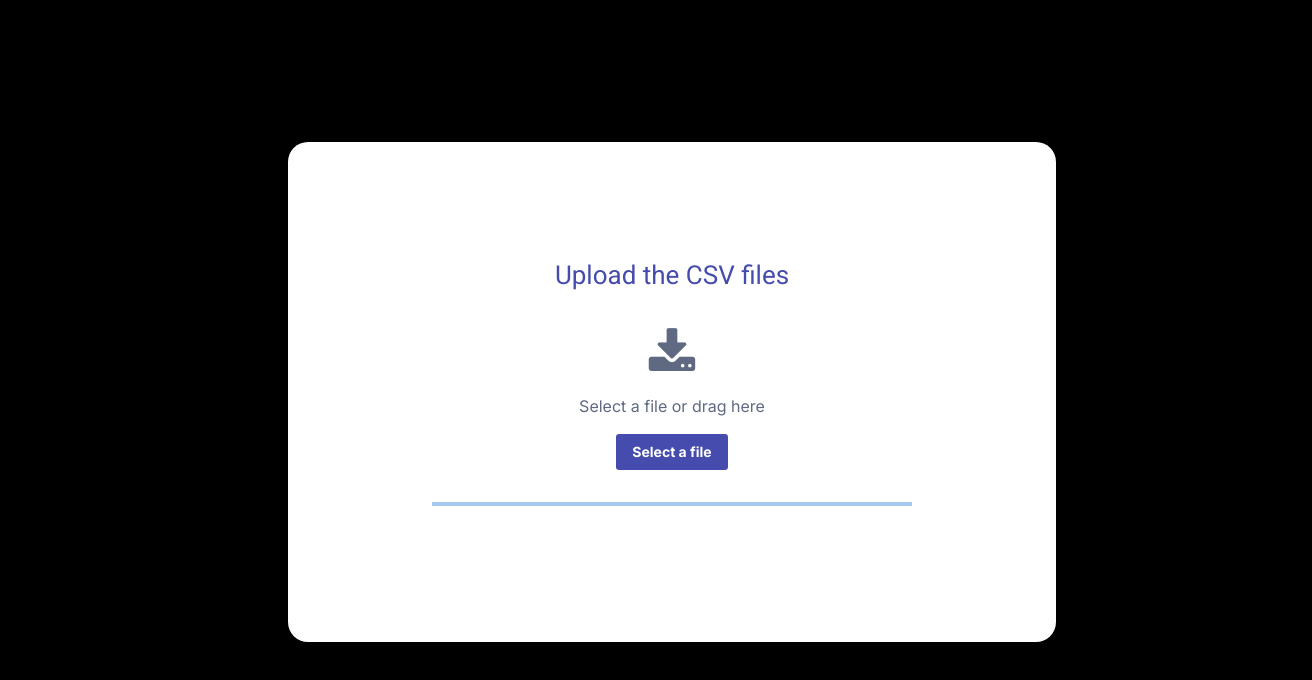
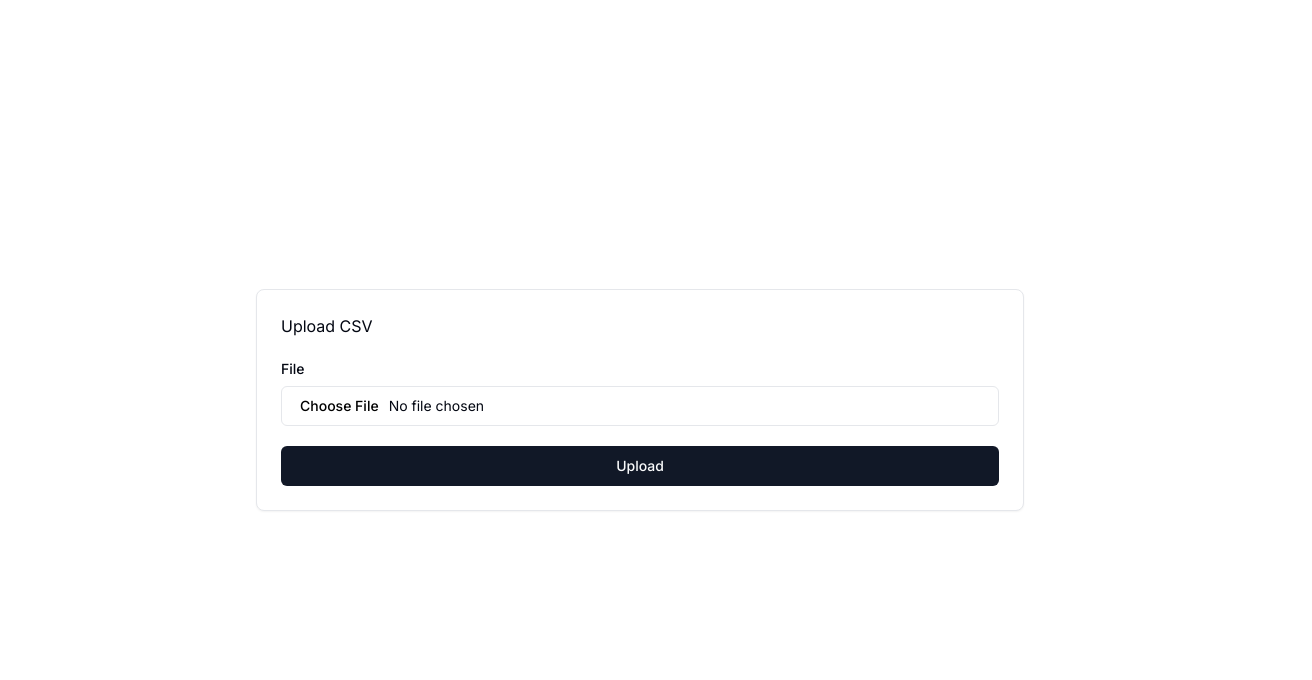
Before and after one commit to neeraj15022001/H2SBuildForBharat, a Next.js app: page /upload in a window 1280 px wide. Shown: the top 680 px of the page, 1312 px wide, since content can reach past the window. Built offline with nearby package versions, Linux system fonts and the light colour scheme.

Commit message:
added upload componnent

```diff
--- a/src/app/upload/page.tsx
+++ b/src/app/upload/page.tsx
@@ -1,110 +1,113 @@
-"use client"
-import React, { useState, useCallback } from "react";
-import LinearProgress from "@mui/material/LinearProgress";
-import { useDropzone } from "react-dropzone";
-import "./styles.css";
+// "use client";
+// import React, { useState, useCallback } from "react";
+// import LinearProgress from "@mui/material/LinearProgress";
+// import { useDropzone } from "react-dropzone";
+// import "./styles.css";
 
-const Upload = () => {
-  const [image, setImage] = useState({});
-  const [progressbar, setProgress] = useState(0);
+// const Upload = () => {
+//   const [image, setImage] = useState({});
+//   const [progressbar, setProgress] = useState(0);
 
-  const onDrop = useCallback((acceptedFiles) => {
-    simulateProgress()
-    console.log(acceptedFiles);
-  }, []);
+//   function simulateProgress() {
+//     var value = 0;
+//     var interval = setInterval(function () {
+//       if (value <= 100) {
+//         setProgress((value) => value + 10);
+//       } else {
+//         clearInterval(interval);
+//         // Reset the progress bar after completion
+//         setTimeout(function () {
+//           setProgress(0);
+//         }, 1000);
+//       }
+//     }, 1000); // Adjust the interval as needed
+//   }
 
-  function simulateProgress() {
-    var value = 0;
-    var interval = setInterval(function () {
-      if (value <= 100) {
-        setProgress(value=> value+10)
+//   const onDrop = useCallback((acceptedFiles) => {
+//     simulateProgress();
+//     console.log(acceptedFiles);
+//   }, []);
 
-      } else {
-        clearInterval(interval);
-        // Reset the progress bar after completion
-        setTimeout(function () {
-            setProgress(0)
+//   const { getRootProps, getInputProps, isDragActive } = useDropzone({ onDrop });
 
-        }, 1000);
-      }
-    }, 1000); // Adjust the interval as needed
-  }
+//   function parseFile(file) {
+//     // ... your existing parseFile function
+//     simulateProgress();
+//   }
 
+//   const uploadFile = () => {
+//     // ... your existing uploadFile function
+//   };
 
+//   return (
+//     <div className="main-container">
+//       <div className="container">
+//         <h2>Upload the CSV files</h2>
 
-  const { getRootProps, getInputProps, isDragActive } = useDropzone({ onDrop });
+//         <div id="file-upload-form" className="uploader">
+//           <div
+//             {...getRootProps()}
+//             id="file-drag"
+//             className={`${isDragActive ? "drag-active" : ""}`}
+//           >
+//             <input
+//               {...getInputProps()}
+//               id="file-upload"
+//               type="file"
+//               name="fileUpload"
+//               accept="image/*"
+//             />
+//             <img id="file-image" src="#" alt="Preview" className="hidden" />
+//             <div id="start">
+//               <i className="fa fa-download" aria-hidden="true"></i>
+//               <div>
+//                 {isDragActive
+//                   ? "Drop the file here"
+//                   : "Select a file or drag here"}
+//               </div>
+//               <div id="notimage" className="hidden">
+//                 Please select an image
+//               </div>
+//               <span id="file-upload-btn" className="btn btn-primary">
+//                 Select a file
+//               </span>
+//             </div>
+//             <div id="response">
+//               <div id="messages"></div>
+//               <div style={{ display: "flex", justifyContent: "center" }}>
+//                 <LinearProgress
+//                   variant="determinate"
+//                   style={{ width: "80%" }}
+//                   value={progressbar}
+//                 />
+//               </div>
+//             </div>
+//           </div>
+//           <button
+//             onClick={uploadFile}
+//             id="Submit_Button"
+//             className="btn btn-primary hidden"
+//           >
+//             Submit
+//           </button>
+//         </div>
+//       </div>
+//     </div>
+//   );
+// };
 
-  function parseFile(file) {
-    // ... your existing parseFile function
-    simulateProgress();
+// export default Upload;
 
-  }
+"use client";
+import { Upload } from "@/components/upload";
+import React from "react";
 
-  const uploadFile = () => {
-    // ... your existing uploadFile function
-  };
-
+const UploadPage = () => {
   return (
-    <div className="main-container">
-
-        <div className="container">
-        <h2>Upload the CSV files</h2>
-
-        <div id="file-upload-form" className="uploader">
-            <div
-            {...getRootProps()}
-            id="file-drag"
-            className={`${
-                isDragActive ? "drag-active" : ""
-            }`}
-            >
-            <input
-                {...getInputProps()}
-                id="file-upload"
-                type="file"
-                name="fileUpload"
-                accept="image/*"
-            />
-            <img
-                id="file-image"
-                src="#"
-                alt="Preview"
-                className="hidden"
-            />
-            <div id="start">
-                <i className="fa fa-download" aria-hidden="true"></i>
-                <div>
-                {isDragActive ? "Drop the file here" : "Select a file or drag here"}
-                </div>
-                <div id="notimage" className="hidden">
-                Please select an image
-                </div>
-                <span id="file-upload-btn" className="btn btn-primary">
-                Select a file
-                </span>
-            </div>
-            <div id="response" >
-                <div id="messages"></div>
-                <div style={{ display: "flex", justifyContent: "center" }}>
-                <LinearProgress
-                    variant="determinate"
-                    style={{ width: "80%" }}
-                    value={progressbar}
-                />
-                </div>
-            </div>
-            </div>
-            <button
-            onClick={uploadFile}
-            id="Submit_Button"
-            className="btn btn-primary hidden"
-            >
-            Submit
-            </button>
-        </div>
-        </div>
+    <div className="h-screen w-screen flex items-center justify-center">
+      <Upload />
     </div>
   );
 };
 
-export default Upload;
+export default UploadPage;
--- /dev/null
+++ b/src/components/ui/button.tsx
@@ -0,0 +1,56 @@
+import * as React from "react"
+import { Slot } from "@radix-ui/react-slot"
+import { cva, type VariantProps } from "class-variance-authority"
+
+import { cn } from "@/lib/utils"
+
+const buttonVariants = cva(
+  "inline-flex items-center justify-center whitespace-nowrap rounded-md text-sm font-medium ring-offset-white transition-colors focus-visible:outline-none focus-visible:ring-2 focus-visible:ring-gray-950 focus-visible:ring-offset-2 disabled:pointer-events-none disabled:opacity-50 dark:ring-offset-gray-950 dark:focus-visible:ring-gray-300",
+  {
+    variants: {
+      variant: {
+        default: "bg-gray-900 text-gray-50 hover:bg-gray-900/90 dark:bg-gray-50 dark:text-gray-900 dark:hover:bg-gray-50/90",
+        destructive:
+          "bg-red-500 text-gray-50 hover:bg-red-500/90 dark:bg-red-900 dark:text-gray-50 dark:hover:bg-red-900/90",
+        outline:
+          "border border-gray-200 bg-white hover:bg-gray-100 hover:text-gray-900 dark:border-gray-800 dark:bg-gray-950 dark:hover:bg-gray-800 dark:hover:text-gray-50",
+        secondary:
+          "bg-gray-100 text-gray-900 hover:bg-gray-100/80 dark:bg-gray-800 dark:text-gray-50 dark:hover:bg-gray-800/80",
+        ghost: "hover:bg-gray-100 hover:text-gray-900 dark:hover:bg-gray-800 dark:hover:text-gray-50",
+        link: "text-gray-900 underline-offset-4 hover:underline dark:text-gray-50",
+      },
+      size: {
+        default: "h-10 px-4 py-2",
+        sm: "h-9 rounded-md px-3",
+        lg: "h-11 rounded-md px-8",
+        icon: "h-10 w-10",
+      },
+    },
+    defaultVariants: {
+      variant: "default",
+      size: "default",
+    },
+  }
+)
+
+export interface ButtonProps
+  extends React.ButtonHTMLAttributes<HTMLButtonElement>,
+    VariantProps<typeof buttonVariants> {
+  asChild?: boolean
+}
+
+const Button = React.forwardRef<HTMLButtonElement, ButtonProps>(
+  ({ className, variant, size, asChild = false, ...props }, ref) => {
+    const Comp = asChild ? Slot : "button"
+    return (
+      <Comp
+        className={cn(buttonVariants({ variant, size, className }))}
+        ref={ref}
+        {...props}
+      />
+    )
+  }
+)
+Button.displayName = "Button"
+
+export { Button, buttonVariants }
--- /dev/null
+++ b/src/components/ui/card.tsx
@@ -0,0 +1,79 @@
+import * as React from "react"
+
+import { cn } from "@/lib/utils"
+
+const Card = React.forwardRef<
+  HTMLDivElement,
+  React.HTMLAttributes<HTMLDivElement>
+>(({ className, ...props }, ref) => (
+  <div
+    ref={ref}
+    className={cn(
+      "rounded-lg border border-gray-200 bg-white text-gray-950 shadow-sm dark:border-gray-800 dark:bg-gray-950 dark:text-gray-50",
+      className
+    )}
+    {...props}
+  />
+))
+Card.displayName = "Card"
+
+const CardHeader = React.forwardRef<
+  HTMLDivElement,
+  React.HTMLAttributes<HTMLDivElement>
+>(({ className, ...props }, ref) => (
+  <div
+    ref={ref}
+    className={cn("flex flex-col space-y-1.5 p-6", className)}
+    {...props}
+  />
+))
+CardHeader.displayName = "CardHeader"
+
+const CardTitle = React.forwardRef<
+  HTMLParagraphElement,
+  React.HTMLAttributes<HTMLHeadingElement>
+>(({ className, ...props }, ref) => (
+  <h3
+    ref={ref}
+    className={cn(
+      "text-2xl font-semibold leading-none tracking-tight",
+      className
+    )}
+    {...props}
+  />
+))
+CardTitle.displayName = "CardTitle"
+
+const CardDescription = React.forwardRef<
+  HTMLParagraphElement,
+  React.HTMLAttributes<HTMLParagraphElement>
+>(({ className, ...props }, ref) => (
+  <p
+    ref={ref}
+    className={cn("text-sm text-gray-500 dark:text-gray-400", className)}
+    {...props}
+  />
+))
+CardDescription.displayName = "CardDescription"
+
+const CardContent = React.forwardRef<
+  HTMLDivElement,
+  React.HTMLAttributes<HTMLDivElement>
+>(({ className, ...props }, ref) => (
+  <div ref={ref} className={cn("p-6 pt-0", className)} {...props} />
+))
+CardContent.displayName = "CardContent"
+
+const CardFooter = React.forwardRef<
+  HTMLDivElement,
+  React.HTMLAttributes<HTMLDivElement>
+>(({ className, ...props }, ref) => (
+  <div
+    ref={ref}
+    className={cn("flex items-center p-6 pt-0", className)}
+    {...props}
+  />
+))
+CardFooter.displayName = "CardFooter"
+
+export { Card, CardHeader, CardFooter, CardTitle, CardDescription, CardContent }
--- /dev/null
+++ b/src/components/ui/input.tsx
@@ -0,0 +1,25 @@
+import * as React from "react"
+
+import { cn } from "@/lib/utils"
+
+export interface InputProps
+  extends React.InputHTMLAttributes<HTMLInputElement> {}
+
+const Input = React.forwardRef<HTMLInputElement, InputProps>(
+  ({ className, type, ...props }, ref) => {
+    return (
+      <input
+        type={type}
+        className={cn(
+          "flex h-10 w-full rounded-md border border-gray-200 bg-white px-3 py-2 text-sm ring-offset-white file:border-0 file:bg-transparent file:text-sm file:font-medium placeholder:text-gray-500 focus-visible:outline-none focus-visible:ring-2 focus-visible:ring-gray-950 focus-visible:ring-offset-2 disabled:cursor-not-allowed disabled:opacity-50 dark:border-gray-800 dark:bg-gray-950 dark:ring-offset-gray-950 dark:placeholder:text-gray-400 dark:focus-visible:ring-gray-300",
+          className
+        )}
+        ref={ref}
+        {...props}
+      />
+    )
+  }
+)
+Input.displayName = "Input"
+
+export { Input }
--- /dev/null
+++ b/src/components/ui/label.tsx
@@ -0,0 +1,26 @@
+"use client"
+
+import * as React from "react"
+import * as LabelPrimitive from "@radix-ui/react-label"
+import { cva, type VariantProps } from "class-variance-authority"
+
+import { cn } from "@/lib/utils"
+
+const labelVariants = cva(
+  "text-sm font-medium leading-none peer-disabled:cursor-not-allowed peer-disabled:opacity-70"
+)
+
+const Label = React.forwardRef<
+  React.ElementRef<typeof LabelPrimitive.Root>,
+  React.ComponentPropsWithoutRef<typeof LabelPrimitive.Root> &
+    VariantProps<typeof labelVariants>
+>(({ className, ...props }, ref) => (
+  <LabelPrimitive.Root
+    ref={ref}
+    className={cn(labelVariants(), className)}
+    {...props}
+  />
+))
+Label.displayName = LabelPrimitive.Root.displayName
+
+export { Label }
--- /dev/null
+++ b/src/components/upload.tsx
@@ -0,0 +1,63 @@
+/**
+ * This code was generated by v0 by Vercel.
+ * @see https://v0.dev/t/3PptFc3JZHn
+ */
+import { CardHeader, CardContent, Card } from "@/components/ui/card";
+import { Button } from "@/components/ui/button";
+import { Label } from "@/components/ui/label";
+import { Input } from "@/components/ui/input";
+import { useRef } from "react";
+
+export function Upload() {
+  const inputRef = useRef<HTMLInputElement>(null);
+  const handleOpen = () => {
+    inputRef.current?.click();
+  };
+
+  const uploadFile = () => {
+    if (inputRef.current?.files === null) return;
+    var formdata = new FormData();
+    formdata.append("file", inputRef.current.files[0], "deoxys.csv");
+
+    var requestOptions = {
+      method: "POST",
+      body: formdata,
+    };
+
+    fetch("http://34.93.69.211:5000/upload_file", requestOptions)
+      .then((response) => response.text())
+      .then((result) => console.log(result))
+      .catch((error) => console.log("error", error));
+  };
+
+  return (
+    <Card className="w-full max-w-3xl">
+      <CardHeader>
+        <div>Upload CSV</div>
+        {/* <p className="mt-1 prose-sm">Drag and drop a CSV file to upload.</p> */}
+      </CardHeader>
+      <CardContent className="flex flex-col gap-4">
+        {/* <div className="border-dashed border border-gray-200 rounded-lg w-full p-6 flex items-center justify-center gap-4 dark:border-gray-800"> */}
+        {/* <span className="text-sm text-gray-500">
+            Drag and drop your file here or
+            <Button size="sm" className="ms-2" onClick={handleOpen}>
+              Select a file
+            </Button>
+          </span> */}
+        {/* </div> */}
+        <div className="flex flex-col gap-2 space-y-3">
+          <div className="grid w-full items-center gap-0.5 space-y-2">
+            <Label htmlFor="file">File</Label>
+            <Input ref={inputRef} id="file" type="file" accept=".csv" />
+          </div>
+          <Button onClick={uploadFile}>Upload</Button>
+        </div>
+        {/* <progress
+          className="progress progress-primary w-full"
+          value="70"
+          max="100"
+        ></progress> */}
+      </CardContent>
+    </Card>
+  );
+}
--- /dev/null
+++ b/src/lib/utils.ts
@@ -0,0 +1,6 @@
+import { type ClassValue, clsx } from "clsx"
+import { twMerge } from "tailwind-merge"
+
+export function cn(...inputs: ClassValue[]) {
+  return twMerge(clsx(inputs))
+}
--- a/tailwind.config.ts
+++ b/tailwind.config.ts
@@ -15,6 +15,6 @@
       },
     },
   },
-  plugins: [],
+  plugins: [require("tailwindcss-animate")],
 }
 export default config
```
Also changed, not shown: next.config.js (+9 -2 lines), package.json (+12 -4 lines), src/app/layout.tsx (+9 -9 lines), components.json (added), 1 other file (tests, documents, lock files or other folders).
